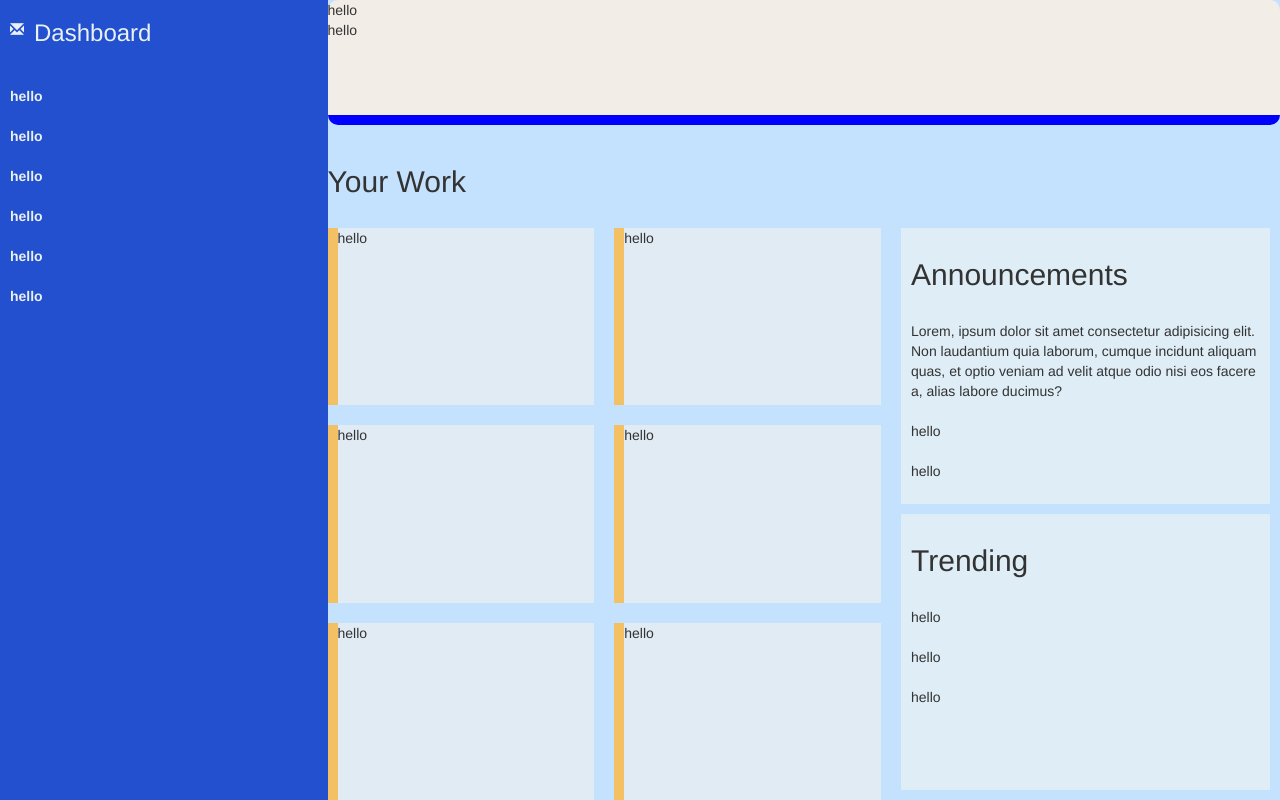
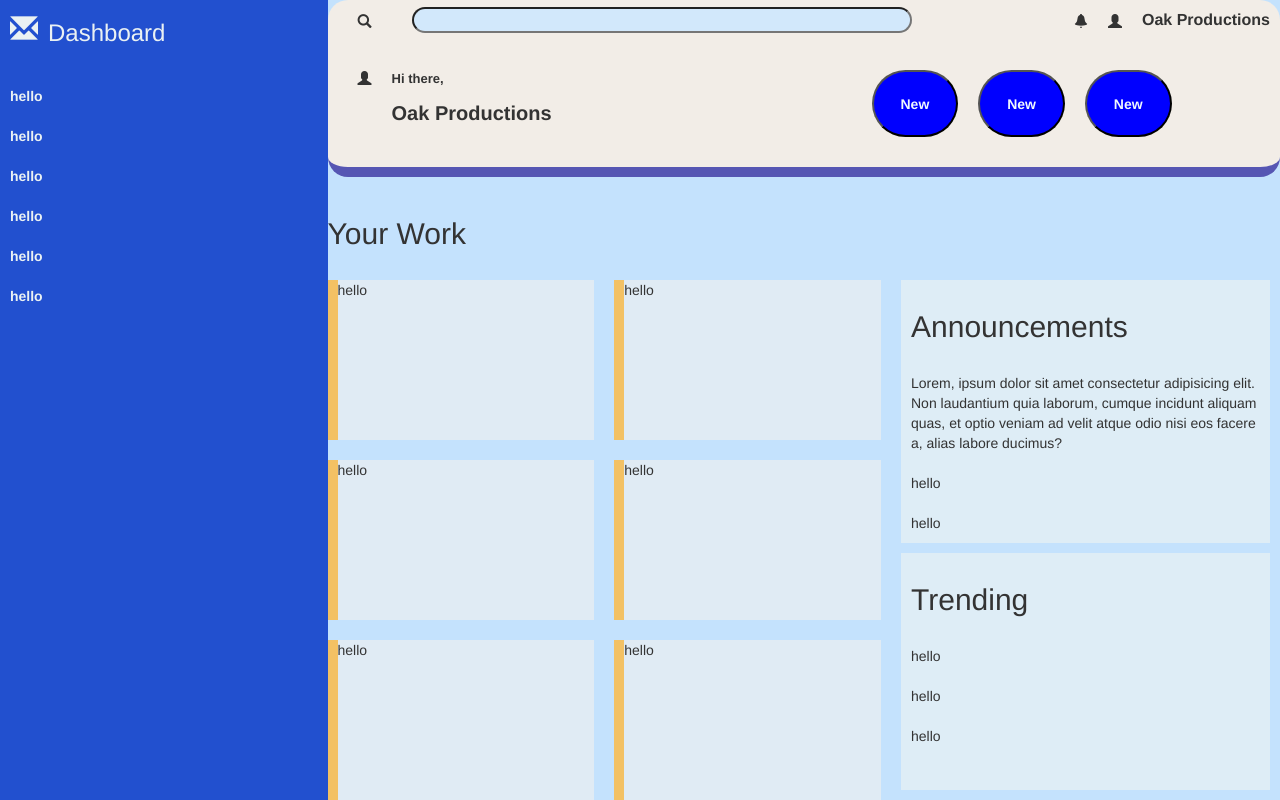
Before and after one commit to Crayon-Cube/Accountable-Admin, a plain HTML site: page index.html in a window 1280 px wide. Drawn offline with nearby package versions, Linux system fonts and the light colour scheme.

Commit message:
Header layout

```diff
--- a/index.css
+++ b/index.css
@@ -24,7 +24,7 @@ body{
     /* background-color: transparent; */
 }
 
-.logo>h2{
+.logo>h3{
     flex: 2;
 }
 .logo{
@@ -65,9 +65,92 @@ body{
     display: flex;
     flex-direction: column;
     background-color: rgb(242, 237, 231);
-    border-bottom: 10px solid blue ;
-    border-radius: 10px;
+    border-bottom: 10px solid rgb(86, 86, 179) ;
+    border-radius: 20px;
 }
+
+.wrap{
+    display: flex;
+    justify-content: space-between;
+    padding-left: 10px;
+    padding-right: 10px;
+
+}
+
+.search>input{
+    border-radius: 30px;
+    background-color: rgb(210, 232, 251);
+    flex:3;
+    width:50rem
+}
+
+.search{
+    display: flex;
+    height: 40px;
+    justify-content: space-between;
+    padding-left: 20px;
+    align-items: center;
+    /* justify-content: space-around; */
+    gap: 40px;
+    /* width: max-content; */
+}
+
+.notification{
+    padding-left: 10px;
+    display: flex;
+    gap: 20px;
+    align-items: center;
+    justify-content: stretch;
+}
+.notification>p{
+    margin:0;
+    font-size: medium;
+    font-weight: 700;
+}
+/*
+.svg{
+    height:100%;
+    width: 100%;
+    object-fit: contain;
+} */
+.head-down{
+    display: flex;
+    justify-content: space-between;
+}
+
+.wrapp{
+    display: flex;
+    padding: 30px;
+    gap: 20px;
+}
+.wrapp>.head-text{
+    display: flex;
+    flex-direction: column;
+}
+.buttons{
+    display: flex;
+    gap: 20px;
+    padding-left: 30rem;
+    width: 60rem;
+}
+.buttons>button{
+    background-color: blue;
+    border-radius: 40px;
+    color: aliceblue;
+    font-weight: 700;
+    width: 100rem;
+}
+#hi{
+    font-size: small;
+    font-weight: 700;
+
+}
+#oak{
+    font-size: large;
+    font-weight: 700;
+    font-size: 20px;
+}
+
 .content{
     display: flex;
     flex: 10;
--- a/index.html
+++ b/index.html
@@ -9,6 +9,10 @@
     <link
       rel="stylesheet"
       href="https://maxcdn.bootstrapcdn.com/bootstrap/3.3.7/css/bootstrap.min.css"
+    />
+    <link
+      href="//netdna.bootstrapcdn.com/font-awesome/3.2.1/css/font-awesome.css"
+      rel="stylesheet"
     />
     <script src="index.js" defer></script>
   </head>
@@ -29,12 +33,37 @@
     </div>
     <div class="main">
       <div class="header">
-        <div>hello</div>
-        <div>hello</div>
+        <div class="wrap">
+
+            <div class="search">
+              <i class="glyphicon glyphicon-search"></i>
+              <input type="text" />
+            </div>
+            <div class="notification">
+            <i class="glyphicon glyphicon-bell"></i>
+                  <i class="glyphicon glyphicon-user"></i>
+                  <p>Oak Productions</p>
+              </div>
+        </div>
+
+
+        <div class="wrapp">
+            <i class="glyphicon glyphicon-user"></i>
+            <div class="head-text">
+                <p id="hi">Hi there,</p>
+                <p id="oak">Oak Productions</p>
+            </div>
+            <div class="buttons">
+            <button>New</button>
+            <button>New</button>
+            <button>New</button>
+
+            </div>
+
+        </div>
       </div>
 
-
-          <h2>Your Work</h2>
+      <h2>Your Work</h2>
 
       <div class="content">
         <!-- <h2>Your Work</h2> -->
@@ -47,8 +76,8 @@
           <div>hello</div>
         </div>
         <div class="access">
-            <div class="announce">
-                <h2>Announcements</h2>
+          <div class="announce">
+            <h2>Announcements</h2>
             <div>
               Lorem, ipsum dolor sit amet consectetur adipisicing elit. Non
               laudantium quia laborum, cumque incidunt aliquam quas, et optio
@@ -59,7 +88,7 @@
             <div>hello</div>
           </div>
           <div class="trending">
-              <h2>Trending</h2>
+            <h2>Trending</h2>
             <div>hello</div>
             <div>hello</div>
             <div>hello</div>
```
